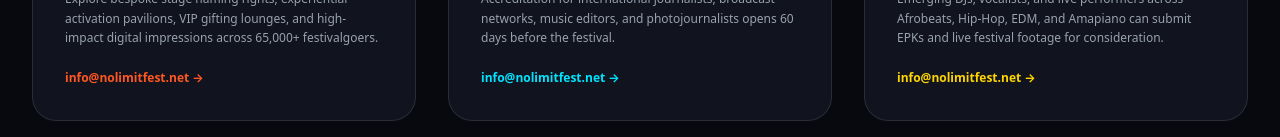
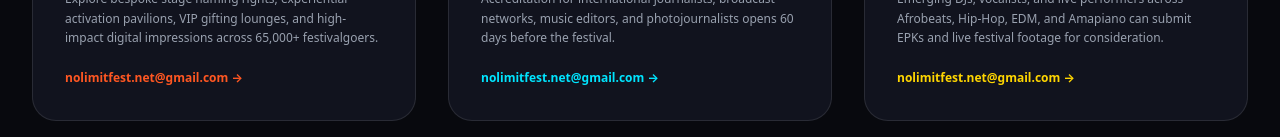
Before and after one commit to opeyemijj/nolimitfest, a Next.js app: page /contact in a window 1280 px wide. Shown: the part 663-800 px from the top of the page. Built offline with nearby package versions, Linux system fonts and the light colour scheme.

Commit message:
no message

```diff
--- a/src/app/admin/settings/page.tsx
+++ b/src/app/admin/settings/page.tsx
@@ -318,7 +318,7 @@
               type="email"
               id="test-email-input"
               placeholder="Enter recipient email to receive test message..."
-              defaultValue="info@nolimitfest.net"
+              defaultValue="nolimitfest.net@gmail.com"
               className="flex-1 bg-black/40 border border-white/15 rounded-xl px-3.5 py-2 text-white text-xs placeholder:text-gray-500"
             />
             <button
--- a/src/app/contact/page.tsx
+++ b/src/app/contact/page.tsx
@@ -79,7 +79,7 @@
               href={`mailto:${siteConfig.email}?subject=Brand%20Sponsorship%20Inquiry%20-%20No%20Limit%20Fest`}
               className="inline-block text-xs font-bold text-[#FF5722] hover:underline"
             >
-              info@nolimitfest.net →
+              {siteConfig.email} &rarr;
             </a>
           </div>
 
@@ -99,7 +99,7 @@
               href={`mailto:${siteConfig.email}?subject=Press%20Accreditation%20Inquiry`}
               className="inline-block text-xs font-bold text-[#00E5FF] hover:underline"
             >
-              info@nolimitfest.net →
+              {siteConfig.email} &rarr;
             </a>
           </div>
 
@@ -117,7 +117,7 @@
               href={`mailto:${siteConfig.email}?subject=Artist%20Talent%20Submission`}
               className="inline-block text-xs font-bold text-[#FFD600] hover:underline"
             >
-              info@nolimitfest.net →
+              {siteConfig.email} &rarr;
             </a>
           </div>
         </div>
--- a/src/config/site.ts
+++ b/src/config/site.ts
@@ -8,7 +8,7 @@
   ogImage: "/images/og-image.png",
   logo: "/images/logo.png",
   defaultWhatsApp: "+971506885946",
-  email: "info@nolimitfest.net",
+  email: "nolimitfest.net@gmail.com",
   socials: {
     instagram: "https://instagram.com/nolimitfest",
     tiktok: "https://tiktok.com/@nolimitfest",
```
